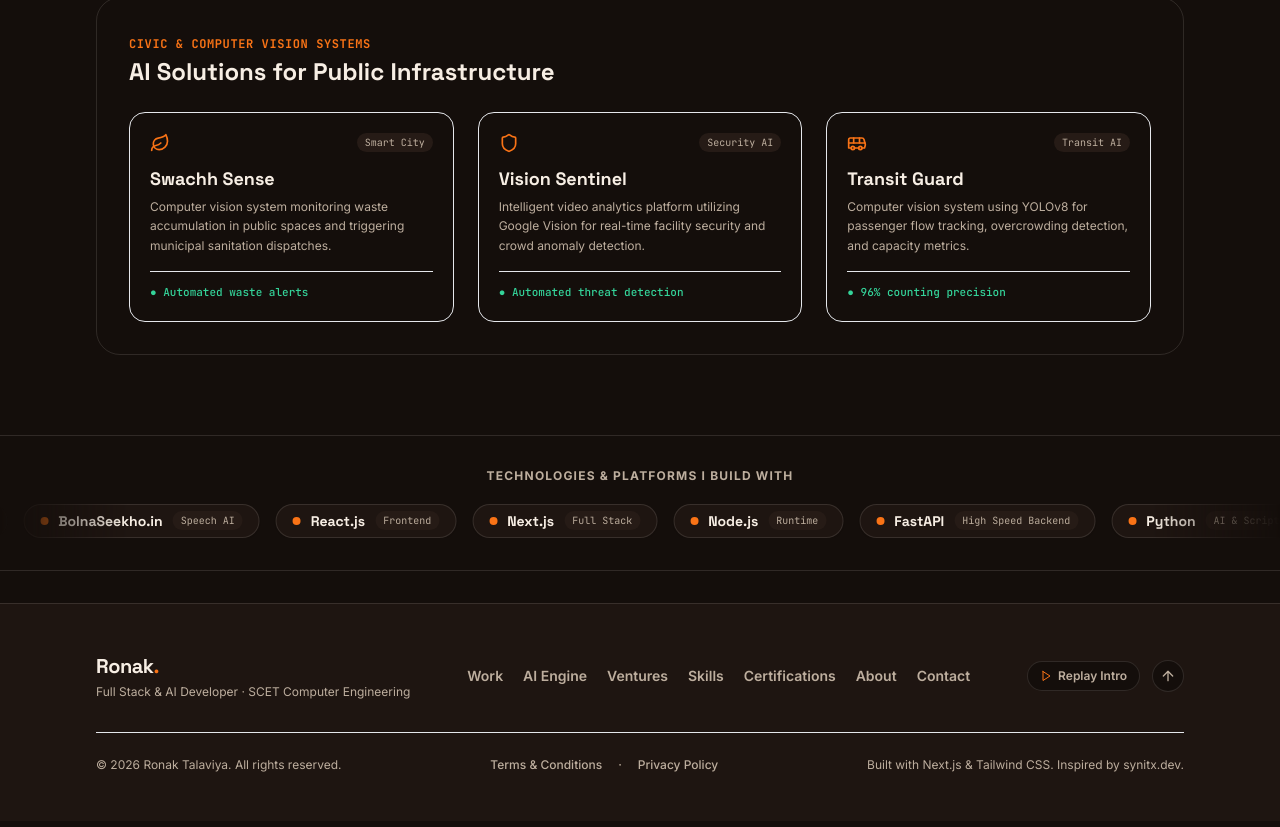
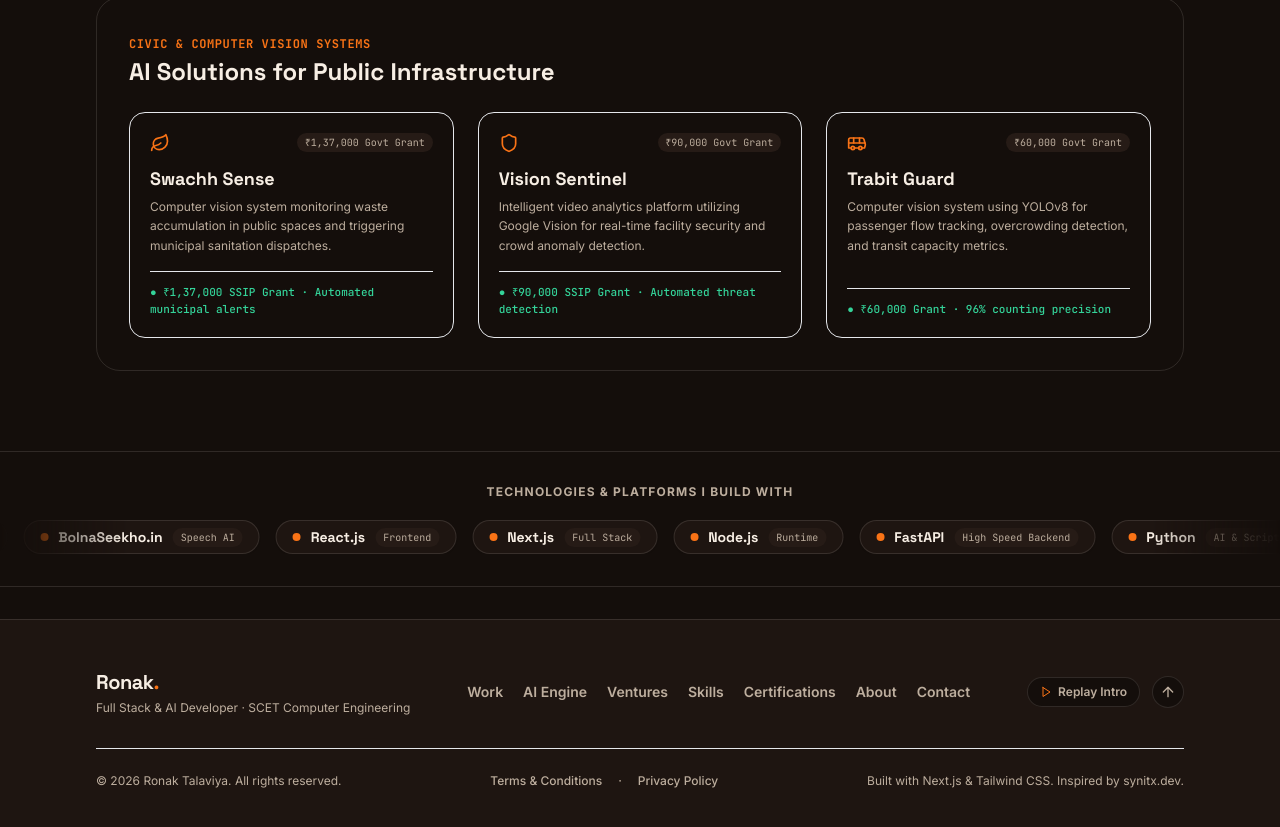
Before and after one commit to Ronak501/Portfolio, a Next.js app: page /ventures in a window 1280 px wide. Shown: the part 1819-2646 px from the top of the page. Built offline with nearby package versions, Linux system fonts and the light colour scheme.

Commit message:
feat: update govt grants to ₹2.87L total - Swachh Sense (₹1.37L), Vision Sentinel (₹90K), Trabit Guard (₹60K)

```diff
--- a/app/certifications/page.tsx
+++ b/app/certifications/page.tsx
@@ -5,7 +5,7 @@ import Marquee from '@/components/Marquee';
 export const metadata: Metadata = {
   title: 'Certifications, Grants & Awards | Ronak Talaviya',
   description:
-    'Verified credentials from Google Cloud, Microsoft, ISRO, NASA Space Apps, Rotary Club of Surat 2nd Prize, and Gujarat SSIP ₹90,000 prototype funding grant.',
+    'Verified credentials from Google Cloud, Microsoft, ISRO, NASA Space Apps, Rotary Club of Surat 2nd Prize, and ₹2,87,000+ in Govt Prototype Grants (Swachh Sense ₹1,37,000, Vision Sentinel ₹90,000, Trabit Guard ₹60,000).',
 };
 
 export default function CertificationsPage() {
--- a/app/page.tsx
+++ b/app/page.tsx
@@ -63,7 +63,7 @@ const MODULES = [
     href: '/certifications',
     category: 'MODULE // 05',
     description:
-      'SSIP ₹90K Govt Grants, Rotary Club 2nd Prize, ISRO & NASA Hackathons, Google Cloud badges, Flipkart & Tata credentials.',
+      '₹2.87L+ Govt Grants (Swachh Sense ₹1.37L, Vision ₹90K, Trabit ₹60K), Rotary Club 2nd Prize, ISRO & NASA Hackathons, Google Cloud badges.',
     icon: Award,
     badge: '15+ Credentials',
     gradient: 'from-amber-500/25 via-yellow-500/5 to-transparent',
--- a/components/AboutSection.tsx
+++ b/components/AboutSection.tsx
@@ -15,8 +15,8 @@ import {
 const HIGHLIGHTS = [
   {
     icon: Trophy,
-    title: 'Awards & Hackathons',
-    desc: '2nd Prize Winner at Rotary Club of Surat (BolnaSeekho.in), plus NASA Space Apps Challenge and FindCoder accolades.',
+    title: '₹2.87L+ Govt Grants & Awards',
+    desc: 'Approved funding for Swachh Sense (₹1.37L), Vision Sentinel (₹90K), Trabit Guard (₹60K), plus Rotary Club 2nd Prize & NASA Space Apps.',
   },
   {
     icon: Rocket,
--- a/components/CertificationsSection.tsx
+++ b/components/CertificationsSection.tsx
@@ -44,16 +44,39 @@ const CREDENTIALS: Credential[] = [
     skills: ['Speech AI', 'Pitch Presentation', 'Language EdTech', 'Product Architecture'],
   },
   {
-    id: 'ssip-grant',
-    title: '₹90,000 Govt Startup Grant Approval',
+    id: 'ssip-swachhsense',
+    title: '₹1,37,000 Govt Prototype Grant — Swachh Sense',
     issuer: 'SSIP Gujarat (Student Startup & Innovation Policy)',
     category: 'gov_global',
     issueDate: 'August 2025',
     image: '/certificates/ssip_swachhsense.png',
-    badgeText: '🏛️ Govt Grant Funded',
+    badgeText: '🏛️ ₹1,37,000 Govt Funded',
     description:
-      'Awarded government prototype grant under SSIP for Swachh Sense (AI Cleanliness Monitoring) & Vision Sentinel (Computer Vision Anomaly Detection).',
-    skills: ['SSIP Funding', 'Computer Vision', 'IoT Edge', 'Smart Cities'],
+      'Awarded ₹1,37,000 government prototype grant under SSIP Gujarat for Swachh Sense: an AI-driven smart city cleanliness monitoring and IoT-integrated automated municipal waste dispatch system.',
+    skills: ['SSIP ₹1,37,000 Grant', 'Computer Vision', 'IoT Edge', 'Smart Cities', 'Municipal AI'],
+  },
+  {
+    id: 'ssip-visionsentinel',
+    title: '₹90,000 Govt Prototype Grant — Vision Sentinel',
+    issuer: 'SSIP Gujarat (Student Startup & Innovation Policy)',
+    category: 'gov_global',
+    issueDate: 'August 2025',
+    image: '/certificates/ssip_visionsentinel.png',
+    badgeText: '🏛️ ₹90,000 Govt Funded',
+    description:
+      'Awarded ₹90,000 government prototype grant under SSIP Gujarat for Vision Sentinel: an intelligent surveillance and real-time computer vision security anomaly detection platform.',
+    skills: ['SSIP ₹90,000 Grant', 'Computer Vision', 'Google Vision AI', 'Real-time Telemetry'],
+  },
+  {
+    id: 'ssip-trabitguard',
+    title: '₹60,000 Govt Prototype Grant — Trabit Guard',
+    issuer: 'Govt Innovation & Prototype Grant',
+    category: 'gov_global',
+    issueDate: '2025',
+    badgeText: '🏛️ ₹60,000 Govt Funded',
+    description:
+      'Awarded ₹60,000 prototype funding for Trabit Guard (Transit Guard): a YOLOv8-powered edge computer vision system for public transit passenger flow tracking and overcrowding analytics.',
+    skills: ['₹60,000 Govt Grant', 'YOLOv8', 'Edge AI', 'Public Transit', 'Transport Analytics'],
   },
   {
     id: 'nasa-space-apps',
--- a/components/InteractiveDevStudio.tsx
+++ b/components/InteractiveDevStudio.tsx
@@ -73,10 +73,10 @@ export default function InteractiveDevStudio() {
         setTermInput('');
         return;
       case 'help':
-        reply = 'Available commands: skills, projects, ventures, contact, whoami, clear';
+        reply = 'Available commands: skills, projects, ventures, grants, contact, whoami, clear';
         break;
       case 'whoami':
-        reply = 'Ronak Talaviya: Founder @ Ornitech.in | Building Techsodh.in, MyEntryPass.in, Shapentic.com, BolnaSeekho.in | Computer Eng @ SCET';
+        reply = 'Ronak Talaviya: Founder @ Ornitech.in | Building Techsodh.in, MyEntryPass.in, Shapentic.com, BolnaSeekho.in | Computer Eng @ SCET (4th Year)';
         break;
       case 'skills':
         reply = 'Frontend: React, Next.js, TS | Backend: Node.js, FastAPI, Python | AI: YOLOv8, NLP | DB: MongoDB, Docker';
@@ -84,8 +84,12 @@ export default function InteractiveDevStudio() {
       case 'projects':
         reply = '1. AI Fact Checking | 2. Research Paper Agent | 3. Social Media Analyzer | 4. Task Management | 5. Motel System';
         break;
+      case 'grants':
+      case 'funding':
+        reply = 'Govt Prototype Grants (₹2.87L+ Total): 1. Swachh Sense (₹1,37,000 SSIP) | 2. Vision Sentinel (₹90,000 SSIP) | 3. Trabit Guard (₹60,000)';
+        break;
       case 'ventures':
-        reply = '1. Ornitech.in (Founder) | 2. Techsodh.in | 3. MyEntryPass.in | 4. Shapentic.com | 5. BolnaSeekho.in | 6. Swachh Sense';
+        reply = '1. Ornitech.in (Founder) | 2. Techsodh.in | 3. MyEntryPass.in | 4. Shapentic.com | 5. BolnaSeekho.in | 6. Swachh Sense (₹1.37L) | 7. Vision Sentinel (₹90K) | 8. Trabit Guard (₹60K)';
         break;
       case 'contact':
         reply = 'Email: ronaktalaviya51@gmail.com | GitHub: github.com/Ronak501 | LinkedIn: ronak-talaviya';
--- a/components/StatsStrip.tsx
+++ b/components/StatsStrip.tsx
@@ -2,9 +2,9 @@
 
 const STATS = [
   {
-    value: '₹90K',
-    title: 'Govt SSIP Grant',
-    subtitle: 'Approved for AI Swachh Sense & Vision Sentinel',
+    value: '₹2.87L+',
+    title: 'Govt Grants Approved',
+    subtitle: 'Swachh Sense (₹1.37L) · Vision (₹90K) · Trabit Guard (₹60K)',
   },
   {
     value: '2nd',
--- a/components/VenturesSection.tsx
+++ b/components/VenturesSection.tsx
@@ -100,10 +100,11 @@ const CIVIC_AI_VENTURES = [
     description:
       'Computer vision system monitoring waste accumulation in public spaces and triggering municipal sanitation dispatches.',
     role: 'Edge AI detection & sensor telemetry',
-    tags: ['Computer Vision', 'IoT Sensors', 'Smart City'],
-    impact: 'Automated waste alerts',
+    funding: '₹1,37,000 SSIP Govt Grant Approved',
+    tags: ['SSIP ₹1.37L', 'Computer Vision', 'IoT Sensors', 'Smart City'],
+    impact: '₹1,37,000 SSIP Grant · Automated municipal alerts',
     icon: Leaf,
-    badge: 'Smart City',
+    badge: '₹1,37,000 Govt Grant',
   },
   {
     title: 'Vision Sentinel',
@@ -111,21 +112,23 @@ const CIVIC_AI_VENTURES = [
     description:
       'Intelligent video analytics platform utilizing Google Vision for real-time facility security and crowd anomaly detection.',
     role: 'Google Vision API & dispatcher pipeline',
-    tags: ['Google Vision AI', 'Real-time', 'Security'],
-    impact: 'Automated threat detection',
+    funding: '₹90,000 SSIP Govt Grant Approved',
+    tags: ['SSIP ₹90K', 'Google Vision AI', 'Real-time', 'Security'],
+    impact: '₹90,000 SSIP Grant · Automated threat detection',
     icon: Shield,
-    badge: 'Security AI',
+    badge: '₹90,000 Govt Grant',
   },
   {
-    title: 'Transit Guard',
+    title: 'Trabit Guard',
     tagline: 'YOLOv8 Edge Passenger Counting & Transport Analytics',
     description:
-      'Computer vision system using YOLOv8 for passenger flow tracking, overcrowding detection, and capacity metrics.',
+      'Computer vision system using YOLOv8 for passenger flow tracking, overcrowding detection, and transit capacity metrics.',
     role: 'YOLOv8 edge object tracking',
-    tags: ['YOLOv8', 'Edge AI', 'Public Transit'],
-    impact: '96% counting precision',
+    funding: '₹60,000 Govt Grant Approved',
+    tags: ['₹60K Govt Grant', 'YOLOv8', 'Edge AI', 'Public Transit'],
+    impact: '₹60,000 Grant · 96% counting precision',
     icon: Bus,
-    badge: 'Transit AI',
+    badge: '₹60,000 Govt Grant',
   },
 ];
 
```
